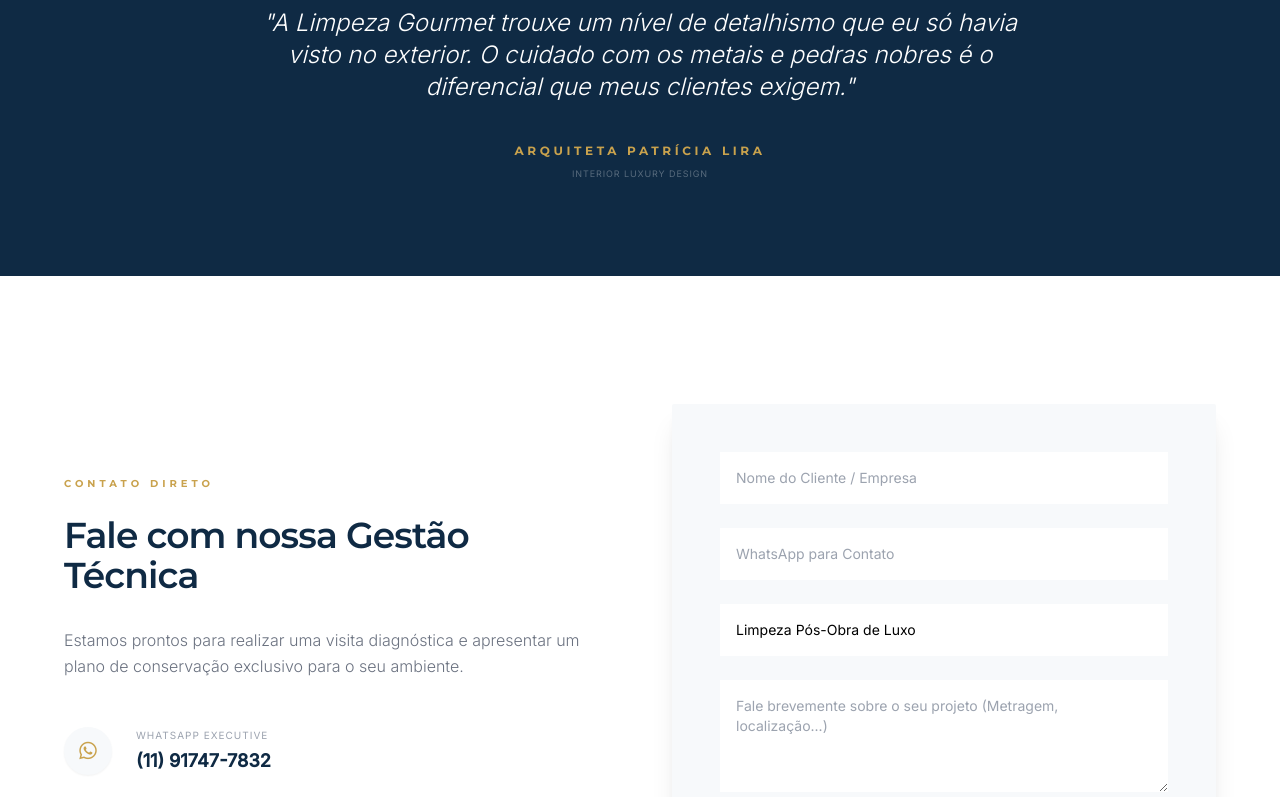
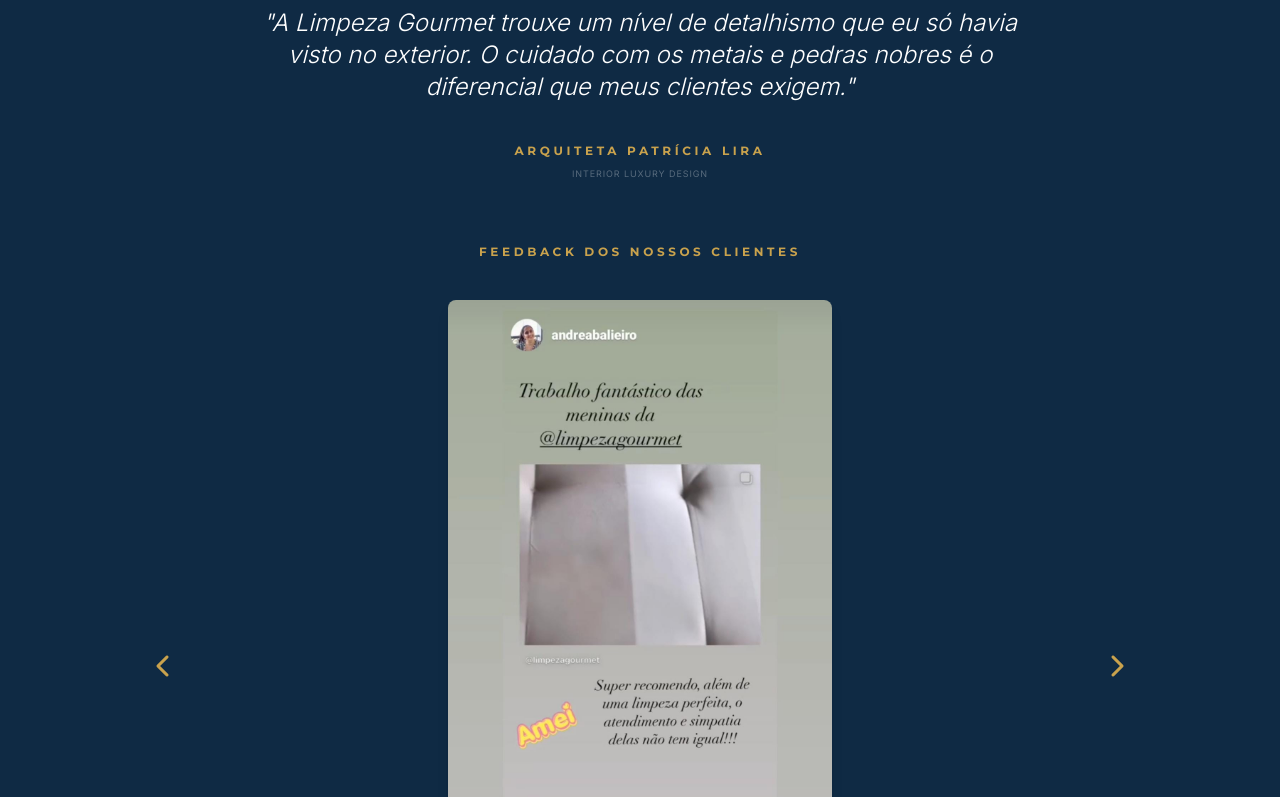
Before and after one commit to JoaoVieiraM/Limpeza-Gourmet, a React (Vite) app: page / in a window 1280 px wide. Shown: the part 2000-2797 px from the top of the page. Built offline with nearby package versions, Linux system fonts and the light colour scheme.

Commit message:
redes socias

```diff
--- a/App.tsx
+++ b/App.tsx
@@ -1,6 +1,18 @@
 
 import React, { useState, useEffect } from 'react';
 import logoImg from './assets/logo.png';
+import depoimento1 from './assets/f624ac3b-75dc-4363-a56b-7c3d6c8c811c.jpeg';
+import depoimento2 from './assets/894d1e5d-fd9b-4092-9441-7932c9bcb513.jpeg';
+import depoimento3 from './assets/8faf523d-cb53-4378-8e2a-54e2409e0eaf.jpeg';
+import depoimento4 from './assets/b7accc48-39c9-414c-a323-fcfdc9634235.jpeg';
+import depoimento5 from './assets/54deccd0-1b31-4f6d-a25c-44568bd7d5ab.jpeg';
+import depoimento6 from './assets/646b75eb-3532-4c64-b73f-69d3c0ac22ba.jpeg';
+import depoimento7 from './assets/2cc01667-5924-4bcb-8dab-c976ee03f2f1.jpeg';
+import depoimento8 from './assets/cceae847-3f2d-4f83-92ba-49c8bb06d434.jpeg';
+import depoimento9 from './assets/3571c971-06e5-45eb-a761-676c85730c06.jpeg';
+import depoimento10 from './assets/20f5de30-6ba7-4094-a491-932fac949ccc.jpeg';
+import depoimento11 from './assets/3f4359d0-56c2-4b83-800c-33b99eea6695.jpeg';
+import depoimento12 from './assets/456d7c26-444d-4513-9652-ceb2431ad796.jpeg';
 
 // --- Header Component ---
 
@@ -19,7 +31,6 @@ const Header: React.FC = () => {
   const navLinks = [
     { name: 'Home', href: '#home' },
     { name: 'Serviços', href: '#servicos' },
-    { name: 'Sobre', href: '#sobre' },
     { name: 'Depoimentos', href: '#depoimentos' },
     { name: 'Contato', href: '#contato' }
   ];
@@ -186,9 +197,24 @@ const Servicos: React.FC = () => {
 };
 
 const Testimonials: React.FC = () => {
+  const [currentIndex, setCurrentIndex] = useState(0);
+  const testimonialImages = [
+    depoimento1, depoimento2, depoimento3, depoimento4,
+    depoimento5, depoimento6, depoimento7, depoimento8,
+    depoimento9, depoimento10, depoimento11, depoimento12
+  ];
+
+  const nextSlide = () => {
+    setCurrentIndex((prev) => (prev + 1) % testimonialImages.length);
+  };
+
+  const prevSlide = () => {
+    setCurrentIndex((prev) => (prev - 1 + testimonialImages.length) % testimonialImages.length);
+  };
+
   return (
-    <section id="depoimentos" className="bg-brandBlue py-24 px-6 text-white text-center">
-      <div className="container mx-auto max-w-3xl">
+    <section id="depoimentos" className="bg-brandBlue py-24 px-6 text-white">
+      <div className="container mx-auto max-w-3xl text-center mb-16">
         <i className="fa-solid fa-quote-left text-brandGold/40 text-4xl mb-10"></i>
         <p className="text-xl md:text-2xl font-light italic leading-relaxed mb-10">
           "A Limpeza Gourmet trouxe um nível de detalhismo que eu só havia visto no exterior. O cuidado com os metais e pedras nobres é o diferencial que meus clientes exigem."
@@ -196,11 +222,75 @@ const Testimonials: React.FC = () => {
         <h4 className="text-brandGold font-bold uppercase tracking-[0.3em] text-xs">Arquiteta Patrícia Lira</h4>
         <span className="text-white/30 text-[9px] uppercase tracking-widest mt-2 block">Interior Luxury Design</span>
       </div>
+
+      <div className="container mx-auto max-w-4xl">
+        <h3 className="text-center text-brandGold font-bold uppercase tracking-[0.3em] text-xs mb-10">Feedback dos nossos clientes</h3>
+        <div className="relative flex items-center">
+          <button
+            onClick={prevSlide}
+            className="absolute -left-4 md:-left-12 z-10 w-10 h-10 flex items-center justify-center text-brandGold hover:text-white transition-colors duration-300"
+          >
+            <i className="fa-solid fa-chevron-left text-2xl"></i>
+          </button>
+
+          <div className="overflow-hidden mx-8 md:mx-16">
+            <div
+              className="flex transition-transform duration-500 ease-in-out"
+              style={{ transform: `translateX(-${currentIndex * 100}%)` }}
+            >
+              {testimonialImages.map((img, index) => (
+                <div key={index} className="w-full flex-shrink-0 px-2">
+                  <img
+                    src={img}
+                    alt={`Depoimento de cliente ${index + 1}`}
+                    className="w-full max-w-sm mx-auto h-auto rounded-lg shadow-lg"
+                  />
+                </div>
+              ))}
+            </div>
+          </div>
+
+          <button
+            onClick={nextSlide}
+            className="absolute -right-4 md:-right-12 z-10 w-10 h-10 flex items-center justify-center text-brandGold hover:text-white transition-colors duration-300"
+          >
+            <i className="fa-solid fa-chevron-right text-2xl"></i>
+          </button>
+        </div>
+
+        <div className="flex justify-center gap-2 mt-8">
+          {testimonialImages.map((_, index) => (
+            <button
+              key={index}
+              onClick={() => setCurrentIndex(index)}
+              className={`w-2 h-2 rounded-full transition-colors duration-300 ${index === currentIndex ? 'bg-brandGold' : 'bg-white/30 hover:bg-white/50'}`}
+            />
+          ))}
+        </div>
+      </div>
     </section>
   );
 };
 
 const ContactForm: React.FC = () => {
+  const [formData, setFormData] = useState({
+    nome: '',
+    telefone: '',
+    servico: 'Limpeza Pós-Obra de Luxo',
+    mensagem: ''
+  });
+
+  const handleSubmit = (e: React.FormEvent) => {
+    e.preventDefault();
+    const texto = `Olá! Meu nome é ${formData.nome}.
+Telefone: ${formData.telefone}
+Serviço de interesse: ${formData.servico}
+Mensagem: ${formData.mensagem}`;
+
+    const url = `https://wa.me/5511917477832?text=${encodeURIComponent(texto)}`;
+    window.open(url, '_blank');
+  };
+
   return (
     <section id="contato" className="py-24 md:py-32 bg-white px-6 scroll-mt-20">
       <div className="container mx-auto max-w-6xl">
@@ -220,16 +310,40 @@ const ContactForm: React.FC = () => {
               </div>
             </div>
           </div>
-          <form className="bg-offWhite p-8 md:p-12 rounded-sm shadow-xl space-y-6">
-            <input type="text" placeholder="Nome do Cliente / Empresa" className="w-full bg-white p-4 text-sm border-none focus:ring-1 focus:ring-brandGold outline-none" required />
-            <input type="tel" placeholder="WhatsApp para Contato" className="w-full bg-white p-4 text-sm border-none focus:ring-1 focus:ring-brandGold outline-none" required />
-            <select className="w-full bg-white p-4 text-sm border-none focus:ring-1 focus:ring-brandGold outline-none appearance-none cursor-pointer">
+          <form onSubmit={handleSubmit} className="bg-offWhite p-8 md:p-12 rounded-sm shadow-xl space-y-6">
+            <input
+              type="text"
+              placeholder="Nome do Cliente / Empresa"
+              value={formData.nome}
+              onChange={(e) => setFormData({...formData, nome: e.target.value})}
+              className="w-full bg-white p-4 text-sm border-none focus:ring-1 focus:ring-brandGold outline-none"
+              required
+            />
+            <input
+              type="tel"
+              placeholder="WhatsApp para Contato"
+              value={formData.telefone}
+              onChange={(e) => setFormData({...formData, telefone: e.target.value})}
+              className="w-full bg-white p-4 text-sm border-none focus:ring-1 focus:ring-brandGold outline-none"
+              required
+            />
+            <select
+              value={formData.servico}
+              onChange={(e) => setFormData({...formData, servico: e.target.value})}
+              className="w-full bg-white p-4 text-sm border-none focus:ring-1 focus:ring-brandGold outline-none appearance-none cursor-pointer"
+            >
               <option>Limpeza Pós-Obra de Luxo</option>
               <option>Gestão de Facilities Premium</option>
               <option>Revitalização de Materiais Nobres</option>
             </select>
-            <textarea placeholder="Fale brevemente sobre o seu projeto (Metragem, localização...)" rows={4} className="w-full bg-white p-4 text-sm border-none focus:ring-1 focus:ring-brandGold outline-none"></textarea>
-            <button className="w-full bg-brandBlue text-white font-bold py-5 uppercase tracking-[0.25em] text-[11px] hover:bg-brandGold transition-all duration-500 shadow-lg active:scale-95">Solicitar Proposta</button>
+            <textarea
+              placeholder="Fale brevemente sobre o seu projeto (Metragem, localização...)"
+              rows={4}
+              value={formData.mensagem}
+              onChange={(e) => setFormData({...formData, mensagem: e.target.value})}
+              className="w-full bg-white p-4 text-sm border-none focus:ring-1 focus:ring-brandGold outline-none"
+            ></textarea>
+            <button type="submit" className="w-full bg-brandBlue text-white font-bold py-5 uppercase tracking-[0.25em] text-[11px] hover:bg-brandGold transition-all duration-500 shadow-lg active:scale-95">Solicitar Proposta</button>
           </form>
         </div>
       </div>
@@ -253,11 +367,13 @@ const Footer: React.FC = () => {
             </div>
             <p className="mt-8 text-white/40 text-sm font-light max-w-xs leading-loose">Especialistas em conservação e higienização para ambientes que exigem perfeição absoluta.</p>
           </div>
-          <div className="flex flex-wrap justify-center gap-12 text-[10px] font-bold uppercase tracking-[0.3em]">
+          <div className="flex flex-wrap justify-center gap-12 text-[10px] font-bold uppercase tracking-[0.3em] items-center">
             <a href="#home" className="hover:text-brandGold transition-colors">Home</a>
             <a href="#servicos" className="hover:text-brandGold transition-colors">Serviços</a>
-            <a href="#sobre" className="hover:text-brandGold transition-colors">A Marca</a>
             <a href="#contato" className="text-brandGold border border-brandGold px-5 py-2 hover:bg-brandGold hover:text-brandBlue transition-all">Orçamento</a>
+            <a href="https://www.instagram.com/limpezagourmetposobra?igsh=ZjlpODM2ajVlZ3Zu" target="_blank" rel="noopener noreferrer" className="hover:text-brandGold transition-colors">
+              <i className="fa-brands fa-instagram text-xl"></i>
+            </a>
           </div>
         </div>
         <div className="flex flex-col md:flex-row justify-between items-center gap-6 text-[10px] text-white/20 uppercase tracking-[0.2em]">
```
